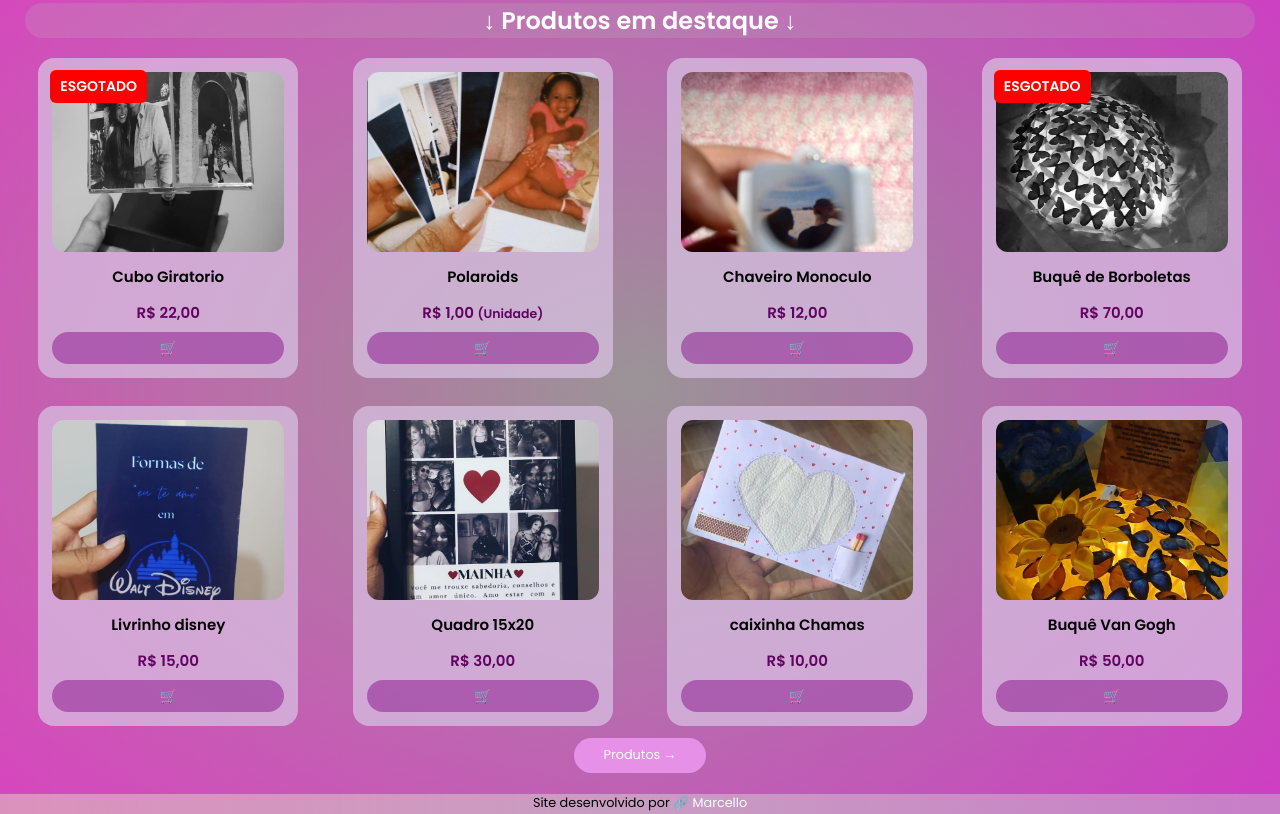
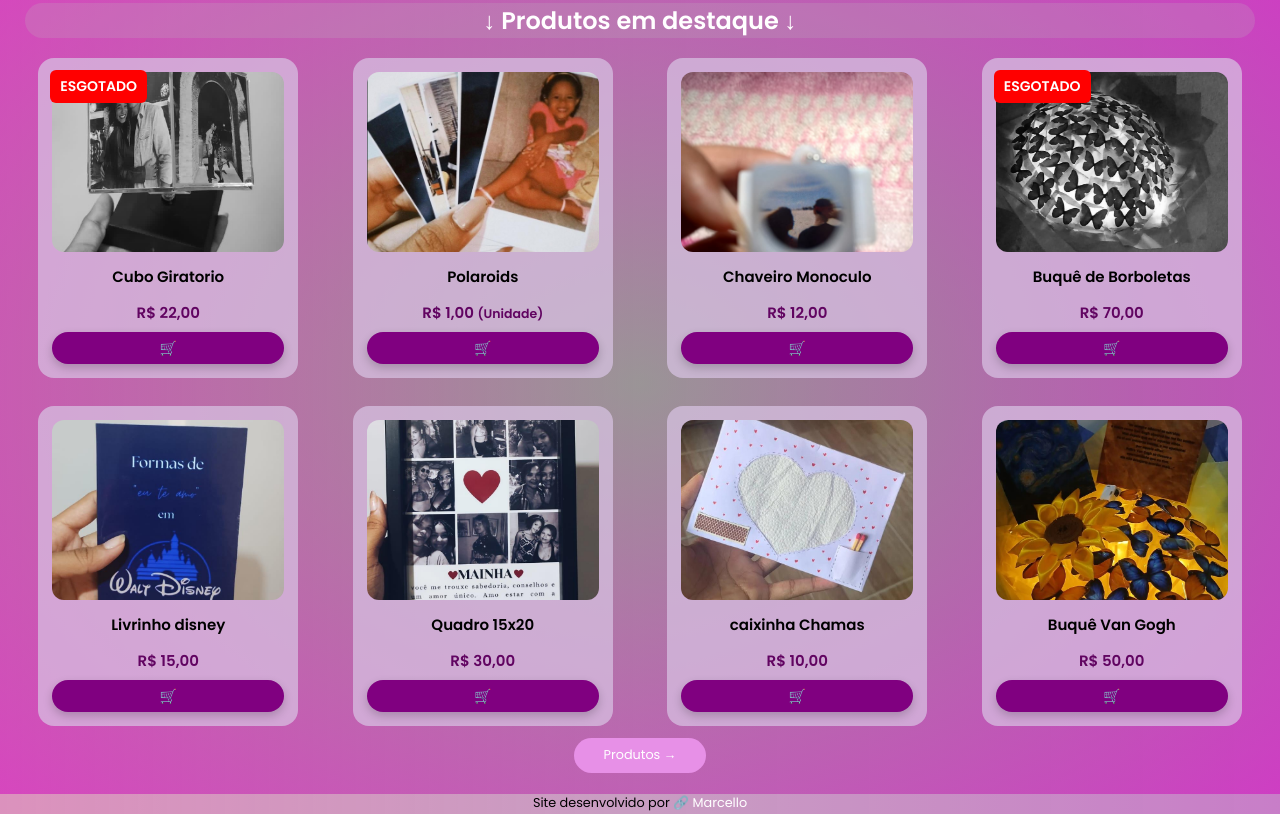
Before and after one commit to Marcello-ribeiro/millys-artss, a plain HTML site: page index.html in a window 1280 px wide. Shown: the part 1002-1816 px from the top of the page. Drawn offline with nearby package versions, Linux system fonts and the light colour scheme; a web font is replaced by a local one.

Commit message:
Update style.css

```diff
--- a/assets/css/style.css
+++ b/assets/css/style.css
@@ -263,20 +263,26 @@ nav a:hover{
 
 /* BOTÃO ADICIONAR */
 
+/* BOTÃO ADICIONAR */
+
 .produto button{
     margin-top: 6px;
-    padding: 10px;
+    padding: 12px;
     border: none;
     border-radius: 20px;
-    background: rgba(128, 0, 128, 0.452);
+    background: #800080; /* roxo sólido */
     color: white;
     cursor: pointer;
-    font-size: 12px;
-    transition: 0.3s;
+    font-size: 14px;
+    font-weight: 600;
+    transition: all 0.3s ease;
+    box-shadow: 0 4px 10px rgba(0,0,0,0.2);
 }
 
 .produto button:hover{
-    background: rgba(128, 0, 128, 0.521)
+    background: #e08ae0; /* roxo mais escuro */
+    transform: translateY(-2px);
+    box-shadow: 0 6px 16px rgba(0,0,0,0.3);
 }
 
 /* ================= QUADROS ================= */
```
